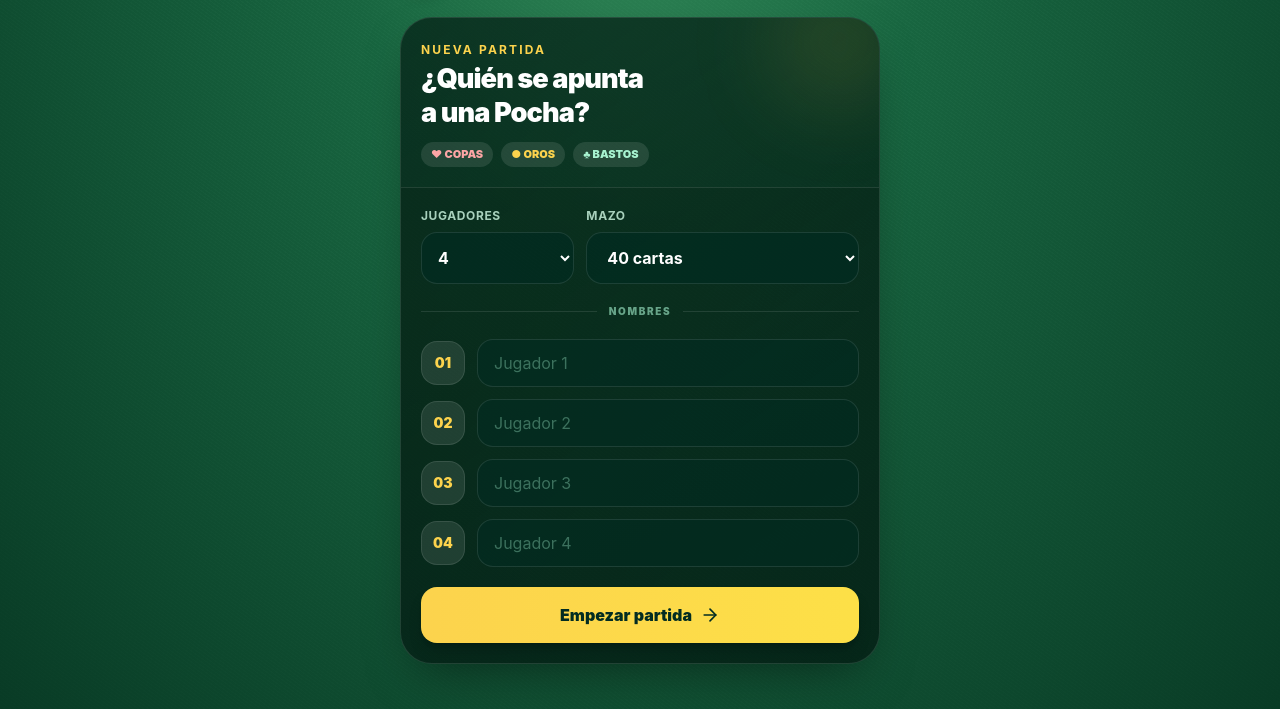
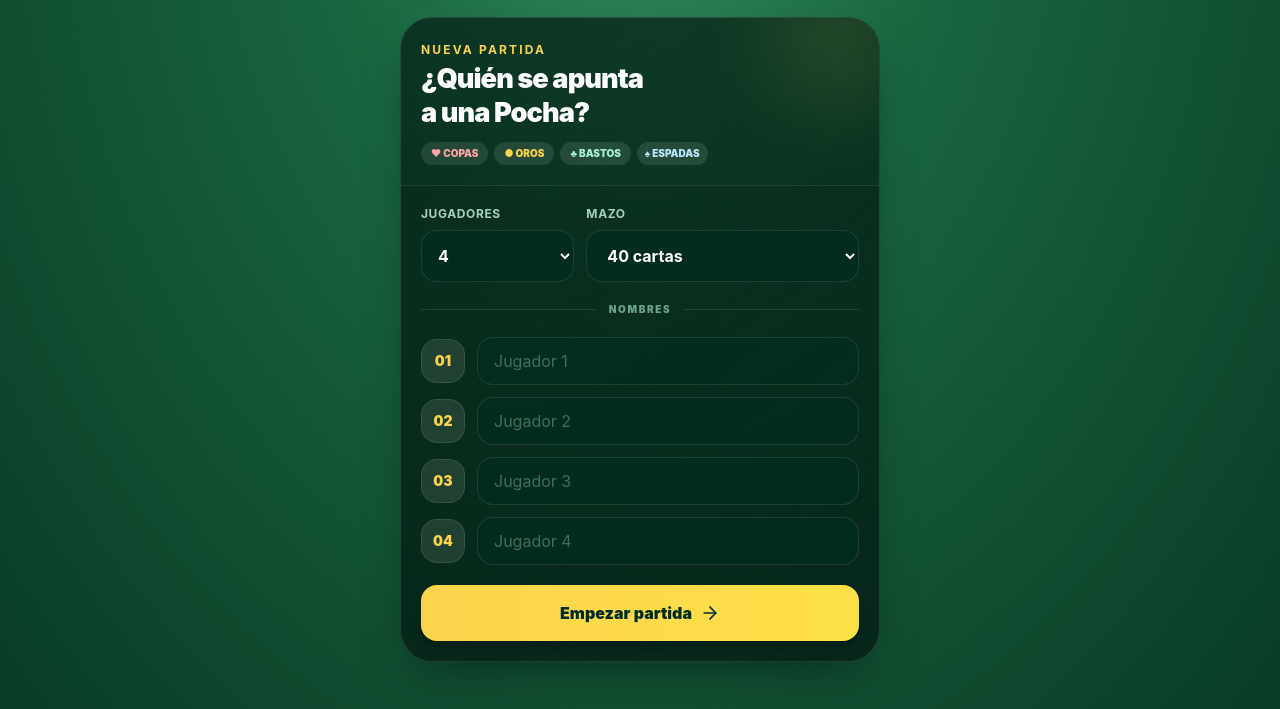
Before and after one commit to Germanmtz96/LA-POCHA-APP, a plain HTML site: page index.html in a window 1280 px wide. Shown: the part 91-800 px from the top of the page. Drawn offline with nearby package versions, Linux system fonts and the light colour scheme.

Commit message:
Add missing swords suit to game setup

```diff
--- a/index.html
+++ b/index.html
@@ -6,7 +6,7 @@
 <script src="https://unpkg.com/lucide@0.468.0/dist/umd/lucide.min.js"></script>
 <style>
 html{background:#123f2b}body{-webkit-tap-highlight-color:transparent;overscroll-behavior-y:none}.safe{padding-top:max(.75rem,env(safe-area-inset-top));padding-bottom:max(1.25rem,env(safe-area-inset-bottom))}.glass{background:linear-gradient(145deg,rgba(6,35,24,.76),rgba(2,25,17,.64));backdrop-filter:blur(20px);-webkit-backdrop-filter:blur(20px)}.enter{animation:enter .24s ease-out both}@keyframes enter{from{opacity:0;transform:translateY(7px)}}.hidebar::-webkit-scrollbar{display:none}.tap{touch-action:manipulation}#scoreTable{touch-action:pan-x;overscroll-behavior-x:contain;-webkit-overflow-scrolling:touch}#scoreTable>div:first-child{overflow:visible;min-width:max-content}.felt-table{background-color:#17643f;background-image:radial-gradient(ellipse at 50% -10%,rgba(67,160,105,.7) 0%,rgba(27,112,70,.22) 34%,rgba(5,49,31,.8) 100%),repeating-linear-gradient(36deg,rgba(255,255,255,.018) 0,rgba(255,255,255,.018) 1px,rgba(0,0,0,.018) 1px,rgba(0,0,0,.018) 3px);background-attachment:fixed}.felt-table:before{content:"";position:fixed;inset:0;pointer-events:none;z-index:-1;background:radial-gradient(ellipse at center,transparent 42%,rgba(0,15,8,.44) 100%);box-shadow:inset 0 0 110px rgba(0,0,0,.3)}.sticky-action{padding-bottom:max(.75rem,env(safe-area-inset-bottom));background:linear-gradient(to top,#073321 62%,transparent)}button:active{transform:scale(.975)}@media(min-width:640px){.safe{padding-top:1.5rem}.sticky-action{position:static!important;background:none;padding:0}}
-#scoreTable.hidden+#scrollHint{display:none}#scoreTable .sticky{position:static}
+#scoreTable.hidden+#scrollHint{display:none}#scoreTable .sticky{position:static}#home .relative.mt-3.flex.gap-2{flex-wrap:wrap;gap:.375rem;font-size:.625rem}#home .relative.mt-3.flex.gap-2:after{content:"♠ ESPADAS";border-radius:9999px;background:rgba(255,255,255,.1);padding:.25rem .5rem;color:#bae6fd}
 </style>
 </head><body class="felt-table min-h-screen text-white antialiased selection:bg-amber-300 selection:text-felt-950">
 <main class="safe relative mx-auto min-h-screen w-full max-w-lg px-4">
```
